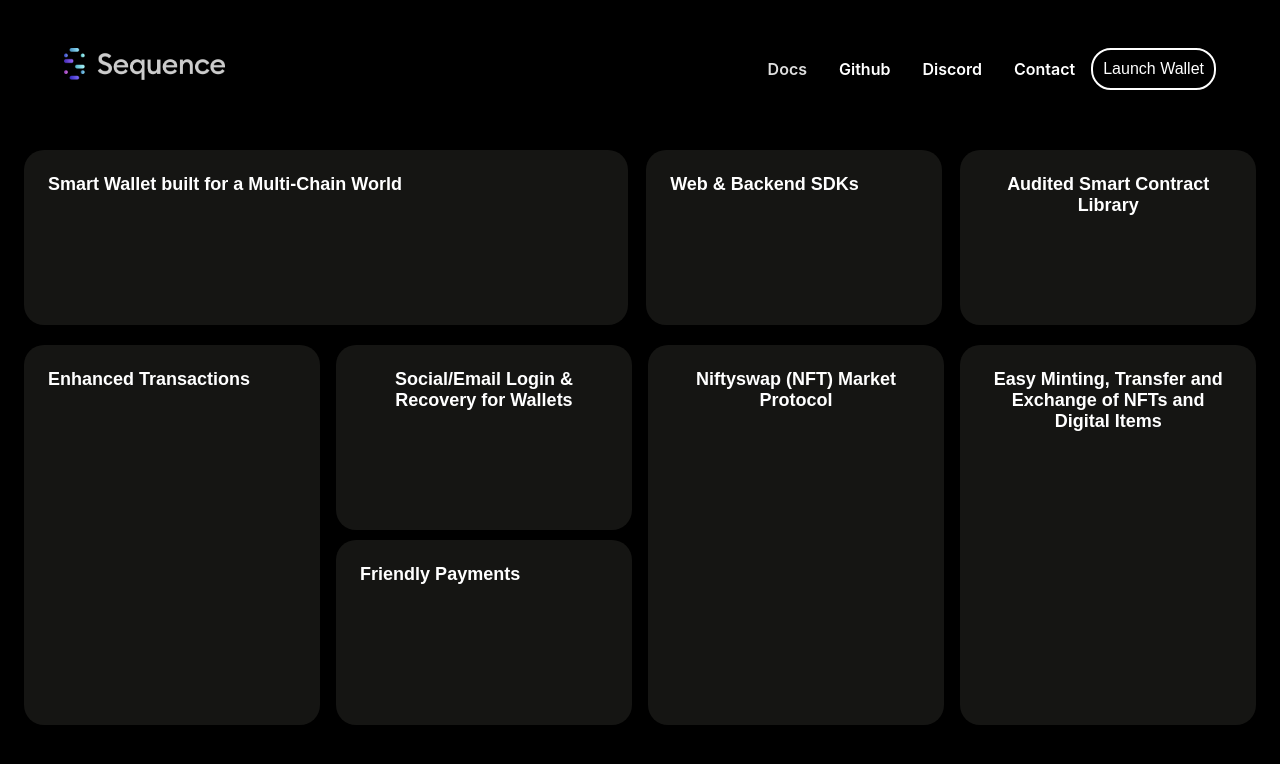
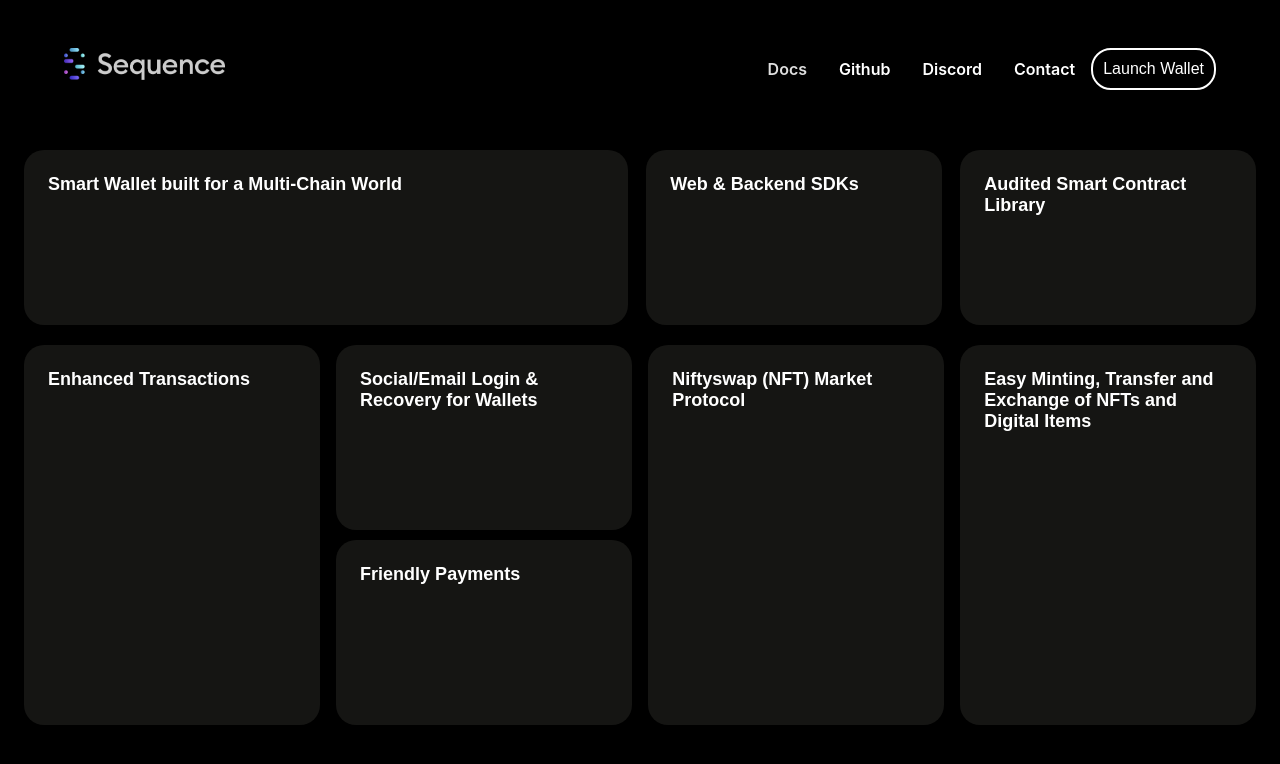
Before and after one commit to huynhr/sequence-build, a React (Create React App) app: page / in a window 1280 px wide. Shown: the top 764 px of the page. Built offline with nearby package versions, Linux system fonts and the light colour scheme.

Commit message:
Fix text align issue

```diff
--- a/src/components/Card/index.tsx
+++ b/src/components/Card/index.tsx
@@ -32,7 +32,13 @@
       onMouseEnter={() => setIsShown(true)}
       onMouseLeave={() => setIsShown(false)}
     >
-      {!isShown && <h4 css={{ fontSize: `${isDesktop ? '18px' : '16px'}` }}>{title}</h4>}
+      {!isShown && (
+        <h4
+          css={{ fontSize: `${isDesktop ? '18px' : '16px'}`, textAlign: `${isDesktop ? 'start' : 'center'}` }}
+        >
+          {title}
+        </h4>
+      )}
       {isShown && (
         <p
           css={{
@@ -42,8 +48,8 @@
             top: 0,
             overflow: 'auto',
             maxWidth: '100%',
-            textAlign: 'start',
             fontSize: `${isDesktop ? '18px' : '16px'}`,
+            textAlign: `${isDesktop ? 'start' : 'center'}`,
           }}
         >
           {description}
```
